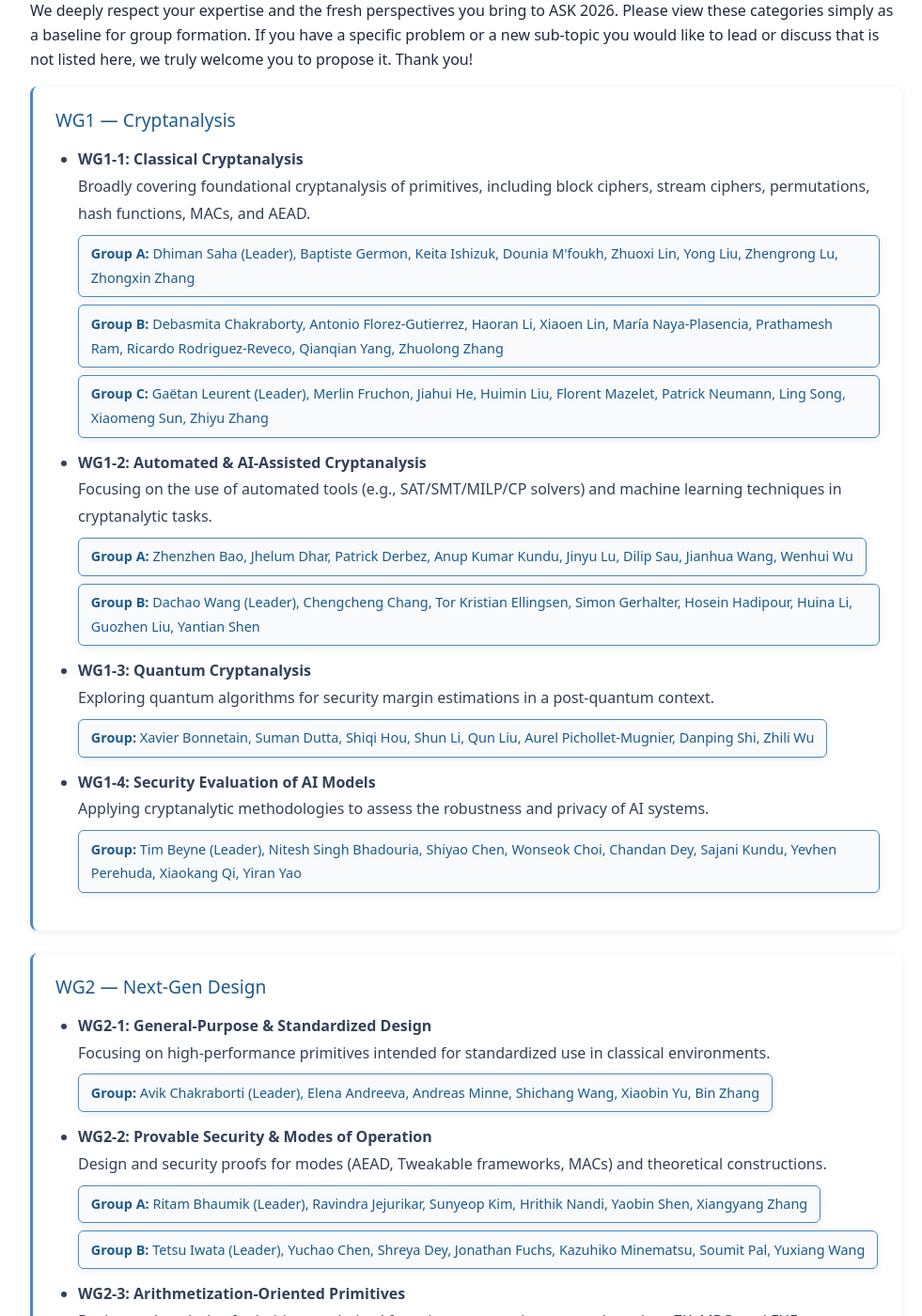
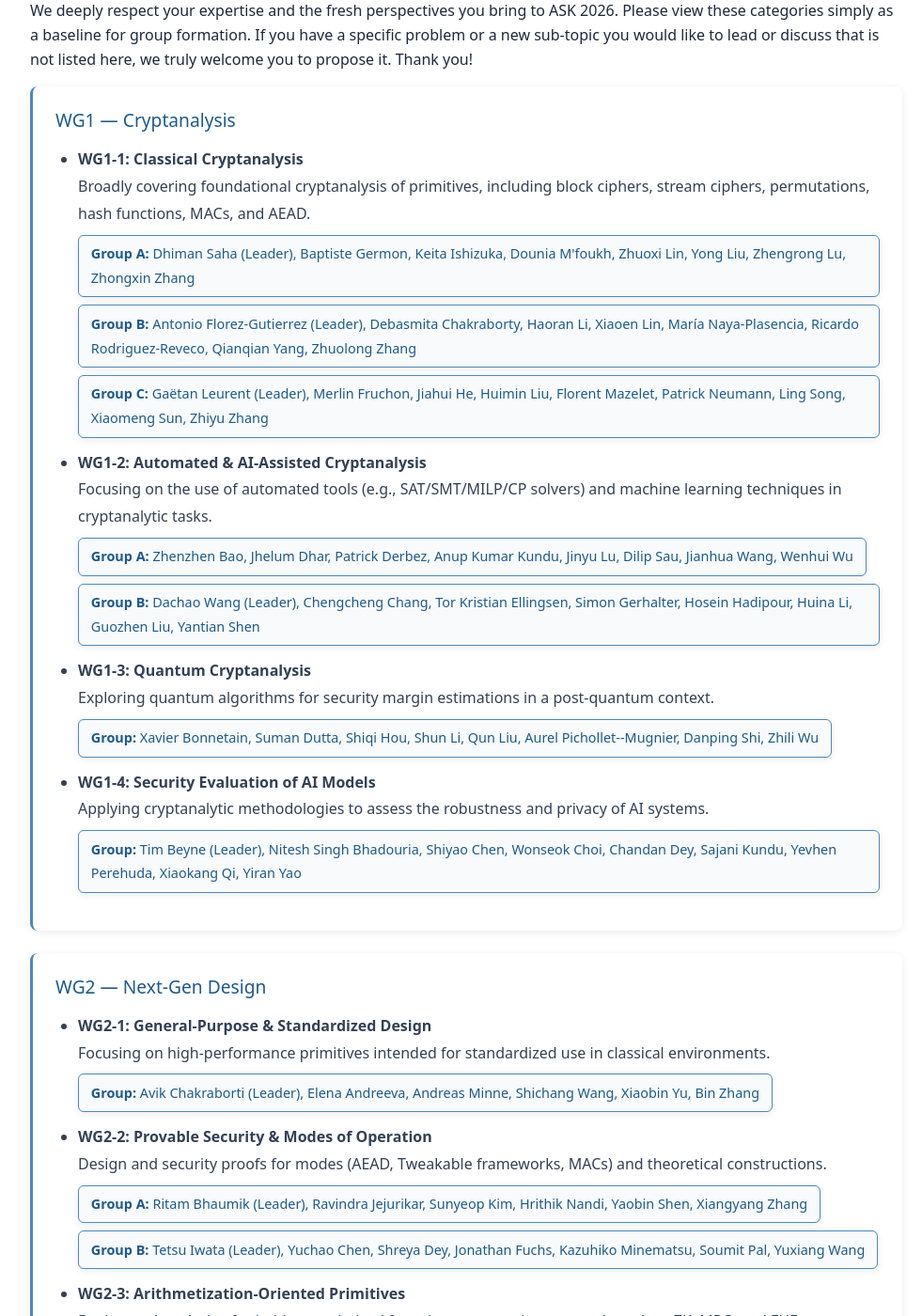
Before and after one commit to ask2026/ask2026.github.io, a Jekyll site: the page built from groups.md, in a window 1280 px wide and 1400 px high, scrolled down 367 px. Shown: the whole window at 94% size, without its empty margins (144-1125 px from the left). Built offline with Jekyll 4.4.1, drawn with Linux system fonts in a browser that asks for light colours; some of the changed text lies outside the part shown.

Commit message:
update working groups

```diff
--- a/groups.md
+++ b/groups.md
@@ -23,8 +23,8 @@ We deeply respect your expertise and the fresh perspectives you bring to ASK 202
   <ul class="content-list">
     <li><strong>WG1-1: Classical Cryptanalysis</strong><br>
       Broadly covering foundational cryptanalysis of primitives, including block ciphers, stream ciphers, permutations, hash functions, MACs, and AEAD.
-      <br/><div class="wg-participants"><strong>Group A:</strong> Dhiman Saha (Leader), Baptiste Germon, Keita Ishizuk, Dounia M'foukh, Zhuoxi Lin, Yong Liu, Zhengrong Lu, Zhongxin Zhang </div>
-      <br/><div class="wg-participants"><strong>Group B:</strong> Debasmita Chakraborty, Antonio Florez-Gutierrez, Haoran Li, Xiaoen Lin, María Naya-Plasencia, Prathamesh Ram, Ricardo Rodriguez-Reveco, Qianqian Yang, Zhuolong Zhang </div>
+      <br/><div class="wg-participants"><strong>Group A:</strong> Dhiman Saha (Leader), Baptiste Germon, Keita Ishizuka, Dounia M'foukh, Zhuoxi Lin, Yong Liu, Zhengrong Lu, Zhongxin Zhang </div>
+      <br/><div class="wg-participants"><strong>Group B:</strong> Antonio Florez-Gutierrez (Leader), Debasmita Chakraborty, Haoran Li, Xiaoen Lin, María Naya-Plasencia, Ricardo Rodriguez-Reveco, Qianqian Yang, Zhuolong Zhang </div>
       <br/><div class="wg-participants"><strong>Group C:</strong> Gaëtan Leurent (Leader), Merlin Fruchon, Jiahui He, Huimin Liu, Florent Mazelet, Patrick Neumann, Ling Song, Xiaomeng Sun, Zhiyu Zhang </div>
     </li>
     <li><strong>WG1-2: Automated & AI-Assisted Cryptanalysis</strong><br>
@@ -34,7 +34,7 @@ We deeply respect your expertise and the fresh perspectives you bring to ASK 202
     </li>
     <li><strong>WG1-3: Quantum Cryptanalysis</strong><br>
       Exploring quantum algorithms for security margin estimations in a post-quantum context.
-      <br/><div class="wg-participants"><strong>Group:</strong> Xavier Bonnetain, Suman Dutta, Shiqi Hou, Shun Li, Qun Liu, Aurel Pichollet-Mugnier, Danping Shi, Zhili Wu </div>
+      <br/><div class="wg-participants"><strong>Group:</strong> Xavier Bonnetain, Suman Dutta, Shiqi Hou, Shun Li, Qun Liu, Aurel Pichollet--Mugnier, Danping Shi, Zhili Wu </div>
     </li>
     <li><strong>WG1-4: Security Evaluation of AI Models</strong><br>
       Applying cryptanalytic methodologies to assess the robustness and privacy of AI systems.
@@ -62,7 +62,7 @@ We deeply respect your expertise and the fresh perspectives you bring to ASK 202
     </li>
     <li><strong>WG2-4: Specialized & Scenario-Oriented Primitives</strong><br>
       Design and analysis of primitives targeting specific constraints: e.g., Low-Latency, Lightweight/IoT, or hardware-specific optimizations.
-      <br/><div class="wg-participants"><strong>Group:</strong> Shahram Rasoolzadeh (Leader), Bishwajit Chakraborty, Shibam Ghosh, Kai Hu, Tao Huang, Shuo Peng, Phuong Pham </div>
+      <br/><div class="wg-participants"><strong>Group:</strong> Shahram Rasoolzadeh (Leader), Jens Alich, Bishwajit Chakraborty, Shibam Ghosh, Kai Hu, Tao Huang, Shuo Peng, Phuong Pham </div>
     </li>
     <li><strong>WG2-5: Quantum Provable Security</strong>
       <br/><div class="wg-participants"><strong>Group:</strong> Xiaoning Guo, Ashwin Jha, Sougata Mandal, Wenjie Nan, Rentaro Shiba, Amlan Sinha </div>
@@ -78,7 +78,7 @@ We deeply respect your expertise and the fresh perspectives you bring to ASK 202
     </li> -->
     <li><strong>WG3-2: Physical Attacks & Countermeasures</strong><br>
       Side-channel analysis, fault injection, and protected implementations.
-      <br/><div class="wg-participants"><strong>Group:</strong> Enrico Piccione (Leader), Madhurima Das, Yanhong Fan, Ruiyang Li, Yufeng Tang </div>
+      <br/><div class="wg-participants"><strong>Group:</strong> Enrico Piccione, Yanhong Fan, Ruiyang Li, Yufeng Tang </div>
     </li>
     <!-- <li><strong>WG3-3: [Other Proposed Topics]</strong></li> -->
   </ul>
```
